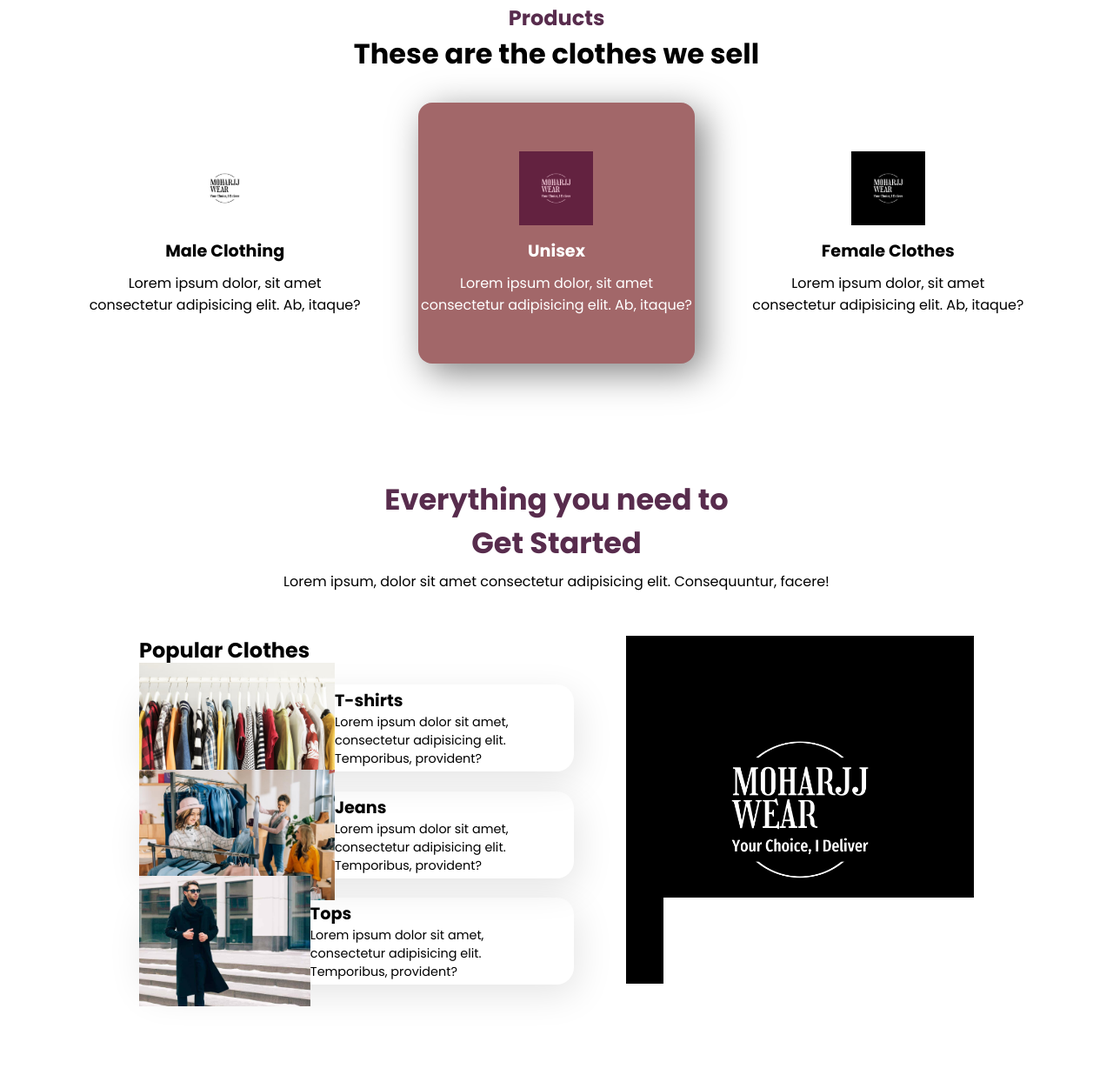
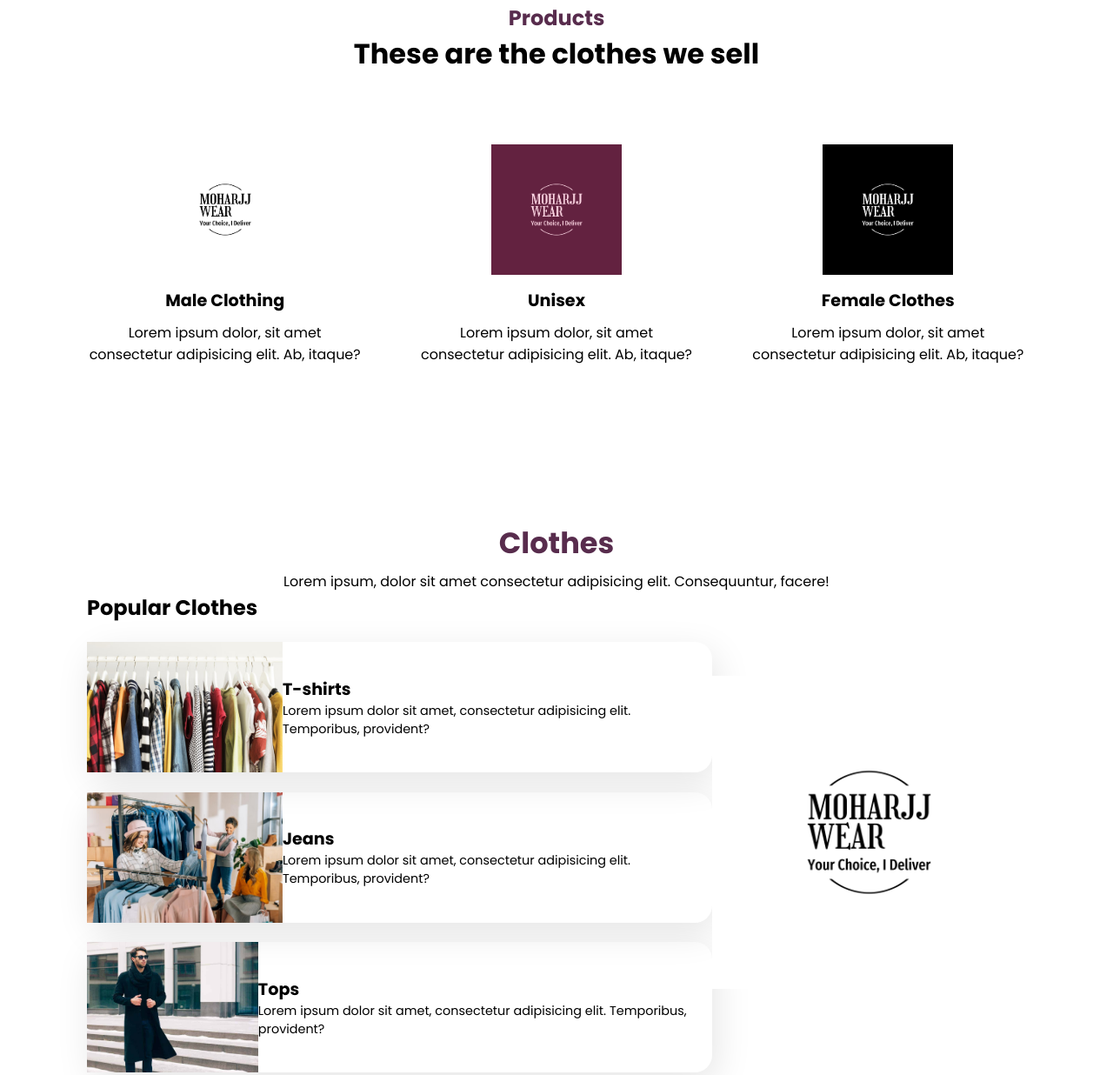
Before and after one commit to Levin-ops/Mohharj_Wear_Smart, a plain HTML site: page index.html in a window 1280 px wide. Shown: the part 747-1983 px from the top of the page at 87% size. Drawn offline with nearby package versions, Linux system fonts and the light colour scheme.

Commit message:
changes -modified the navbar in html and css -changed sizes of images in clothes section in css

```diff
--- a/index.html
+++ b/index.html
@@ -13,7 +13,11 @@
 <body>
     <nav>
         <a href="#" class="logo"><img src="png logos/logo-no-background.png" alt="">Moharjj Wear</a>
+        <a href="#services" class="links">Services</a>
+        <a href="#products" class="links">Clothes</a>
         <a href="#contact" class="btn"> Contact Us</a>
+
+
     </nav>
 
 
@@ -45,7 +49,7 @@
                 <h1>Male Clothing</h1>
                 <p>Lorem ipsum dolor, sit amet consectetur adipisicing elit. Ab, itaque?</p>
             </div>
-            <div class="box active">
+            <div class="box">
                 <img src="png logos/logo-color.png" alt="">
                 <h1>Unisex</h1>
                 <p>Lorem ipsum dolor, sit amet consectetur adipisicing elit. Ab, itaque?</p>
@@ -60,7 +64,7 @@
     <!-- Products -->
     <section id="products">
         <div class="product-heading">
-            <h1>Everything you need to <br>Get Started</h1>
+            <h1>Clothes</h1>
             <p>Lorem ipsum, dolor sit amet consectetur adipisicing elit. Consequuntur, facere!</p>
         </div>
         <div class="product-container">
@@ -89,7 +93,7 @@
                 </div>
             </div>
             <div class="product-img">
-                    <img src="png logos/logo-white.png" alt="">
+                    <img src="png logos/logo-black.png" alt="">
             </div>
         </div>
     </section>
@@ -102,7 +106,7 @@
     </section>
 <!-- Copyright -->
 <div class="copyright">
-    <p>&#169; Moharjj Wear. All Right Reserved</p>
+    <p>&#169; Moharjj Wear 2024. All Right Reserved</p>
 </div>
 </body>
 </html>
--- a/styles.css
+++ b/styles.css
@@ -29,6 +29,14 @@ nav{
     justify-content: space-between;
     align-items: center;
     padding: 10px 100px;
+}
+
+nav a{
+    color: #fff;
+}
+
+nav a:hover{
+    text-decoration: underline;
 }
 
 .logo{
@@ -130,7 +138,8 @@ nav{
 }
 
 .box{
-    height: 300px;
+    height: 350px;
+    width: auto;
     display: flex;
     flex-direction: column;
     justify-content: center;
@@ -139,7 +148,8 @@ nav{
 }
 
 .box img{
-    height: 85px;
+    height: 150px;
+    width: 150px;
 }
 
 .box h1{
@@ -192,8 +202,8 @@ nav{
 .p-box{
     display: flex;
     align-items: center;
-    width: 500px;
-    height: 100px;
+    width: auto;
+    height: auto;
     border-radius: 20px;
     box-shadow: 5px 12px 41px rgba(0, 0, 0, 0.1);
     margin-top: 1.4rem;
```
